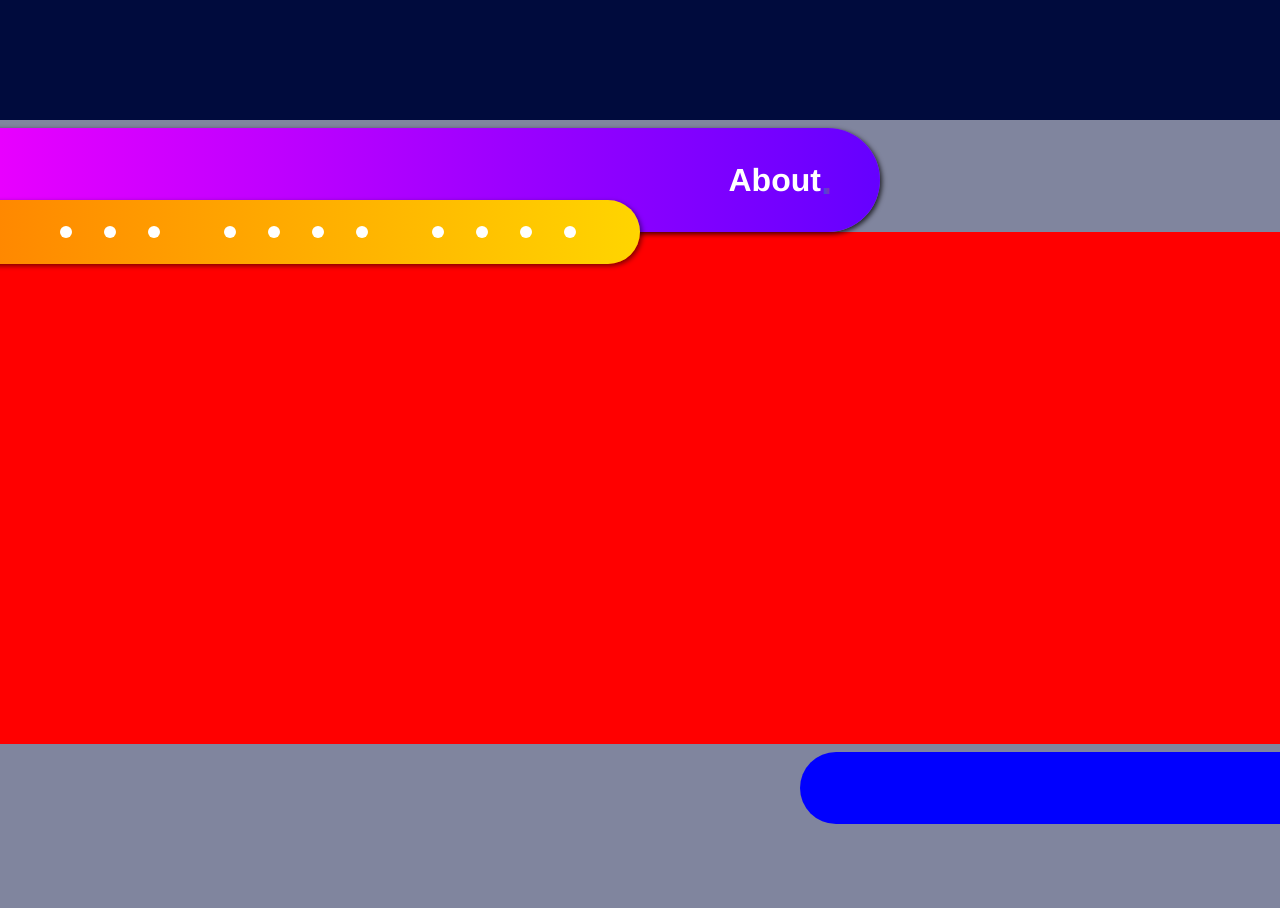
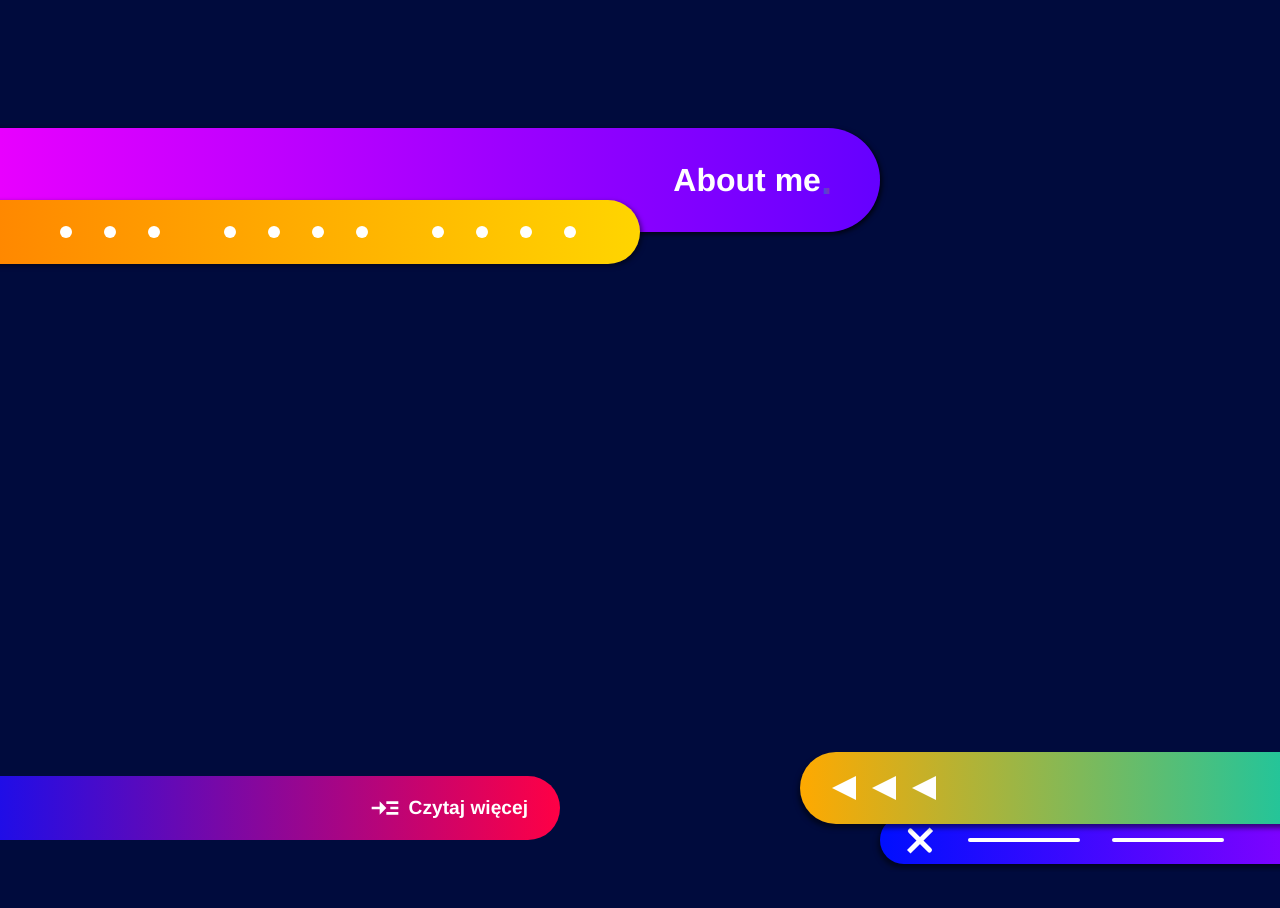
Before and after one commit to oskardabrowski/next-portfolio, a Next.js app: page / in a window 1280 px wide. Shown: the part 920-1828 px from the top of the page. Built offline with nearby package versions, Linux system fonts and the light colour scheme.

Commit message:
Adding description field

```diff
--- a/components/HomeAbout.js
+++ b/components/HomeAbout.js
@@ -1,4 +1,5 @@
 import styles from "../styles/StyleBundle";
+import { MdOutlineReadMore } from "react-icons/md";
 
 const { AboutDesc } = styles;
 
@@ -7,7 +8,7 @@ const HomeAbout = () => {
 		<AboutDesc>
 			<div className="AboutHead">
 				<div className="AboutHead-title">
-					About<span>.</span>
+					About me<span>.</span>
 					<div className="AboutHead-title-dots">
 						<div className="AboutHead-title-dots-container">
 							<span></span>
@@ -27,10 +28,23 @@ const HomeAbout = () => {
 			</div>
 			<div className="AboutDescription">Something</div>
 			<div className="AboutReadMore">
-				<div className="AboutReadMore-left"></div>
+				<div className="AboutReadMore-left">
+					<div className="AboutReadMore-left-btn">
+						<MdOutlineReadMore className="ico" />
+						<span>Czytaj więcej</span>
+					</div>
+				</div>
 				<div className="AboutReadMore-right">
-					<div className="AboutReadMore-right-el"></div>
-					<div className="AboutReadMore-right-el2"></div>
+					<div className="AboutReadMore-right-el">
+						<span></span>
+						<span></span>
+						<span></span>
+					</div>
+					<div className="AboutReadMore-right-el2">
+						<span></span>
+						<span></span>
+						<span></span>
+					</div>
 				</div>
 			</div>
 		</AboutDesc>
--- a/styles/webStyles/AboutDesc.js
+++ b/styles/webStyles/AboutDesc.js
@@ -3,7 +3,6 @@ import styled from "styled-components";
 const AboutDesc = styled.div`
 	width: 100%;
 	min-height: 100vh;
-	background-color: rgba(255, 255, 255, 0.5);
 	display: flex;
 	flex-direction: column;
 
@@ -76,7 +75,7 @@ const AboutDesc = styled.div`
 
 	.AboutDescription {
 		width: 100%;
-		background-color: red;
+		/* background-color: red; */
 		min-height: 32rem;
 		/* min-height: 80%; */
 	}
@@ -85,12 +84,39 @@ const AboutDesc = styled.div`
 		overflow-x: hidden;
 		&-left {
 			width: 50%;
+			display: flex;
+			align-items: center;
+			justify-content: start;
+			&-btn {
+				width: 40rem;
+				padding: 1rem;
+				border-radius: 25rem;
+				background: linear-gradient(to right, #000ffe, #ff0045);
+				display: flex;
+				align-items: center;
+				justify-content: end;
+				position: relative;
+				left: -5rem;
+				font-size: 1.2rem;
+				font-weight: bold;
+				color: white;
+				padding-right: 2rem;
+				& > span {
+					margin-left: 0.5rem;
+				}
+
+				& > .ico {
+					font-size: 2rem;
+				}
+			}
 		}
 		&-right {
 			width: 50%;
 			display: flex;
 			align-items: center;
 			justify-content: end;
+			padding-bottom: 3rem;
+			position: relative;
 
 			&-el {
 				margin-top: 0.5rem;
@@ -100,6 +126,63 @@ const AboutDesc = styled.div`
 				height: 4.5rem;
 				border-radius: 25rem;
 				background-color: blue;
+				background: linear-gradient(to right, #ffa900, #00c9b2);
+				display: flex;
+				align-items: center;
+				box-shadow: -2px 4px 5px rgba(0, 0, 0, 0.5);
+				z-index: 100;
+
+				& > span {
+					width: 1.5rem;
+					height: 1.5rem;
+					background-color: white;
+					margin-left: 1rem;
+					clip-path: polygon(50% 0%, 0% 100%, 100% 100%);
+					transform: rotate(-90deg);
+					&:first-child {
+						margin-left: 2rem;
+					}
+				}
+			}
+			&-el2 {
+				width: 30rem;
+				height: 3rem;
+				background: linear-gradient(to right, #000ffe, #9500ff);
+				position: absolute;
+				top: 4.5rem;
+				right: -5rem;
+				border-radius: 25rem;
+				z-index: 50;
+				box-shadow: -2px 4px 5px rgba(0, 0, 0, 0.5);
+				display: flex;
+				align-items: center;
+				justify-content: left;
+				& > span {
+					width: 7rem;
+					height: 0.3rem;
+					margin-left: 2rem;
+					background-color: white;
+					border-radius: 25rem;
+
+					&:first-child {
+						width: 2rem;
+						transform: rotate(45deg);
+						position: relative;
+						display: flex;
+						align-items: center;
+						justify-content: center;
+						margin-left: 1.5rem;
+
+						&:before {
+							content: "";
+							width: 2rem;
+							height: 0.3rem;
+							background-color: white;
+							position: absolute;
+							transform: rotate(-90deg);
+						}
+					}
+				}
 			}
 		}
 	}
```
